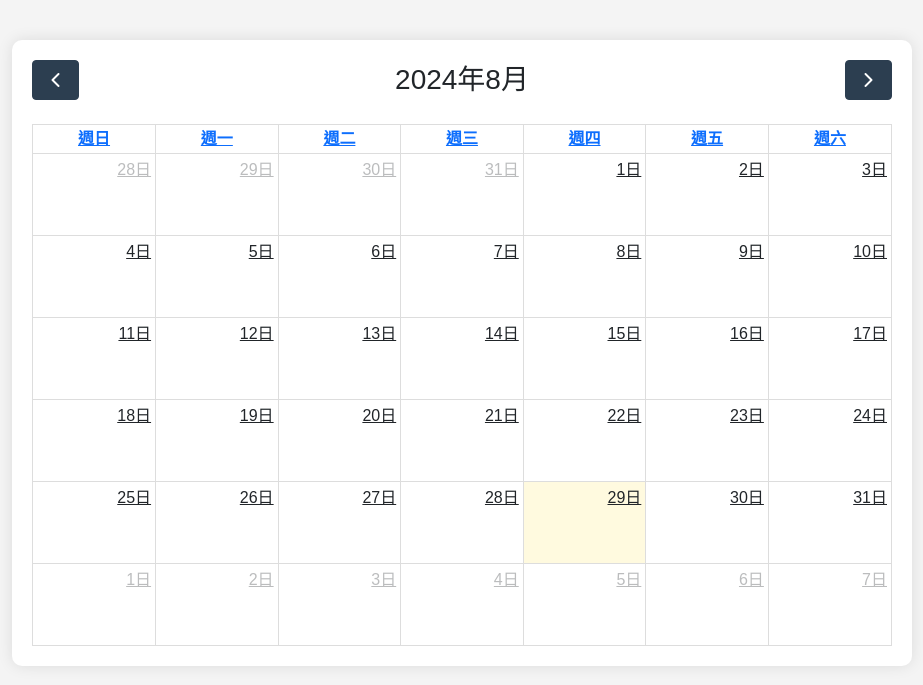
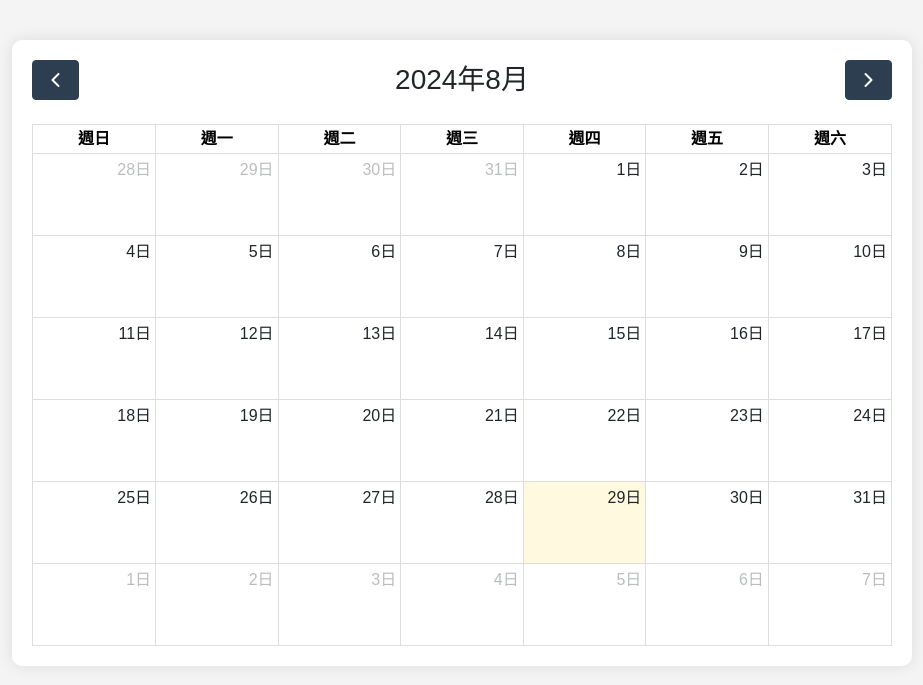
Before and after one commit to INFINITE0524/Appointment-Bot, a Flask app: page /appointment in a window 1280 px wide. Shown: the top 685 px of the page, without its empty margins (178-1101 px from the left). Run offline with Flask 3, Linux system fonts and the light colour scheme; data that the repository does not hold is empty; some libraries are stand-ins or nearby versions.

Commit message:
Update appointment.html

```diff
--- a/templates/appointment.html
+++ b/templates/appointment.html
@@ -58,7 +58,7 @@
         .modal-content {
             background-color: #fff;
             margin: 5% auto;
-            padding: 20px;
+            padding: 20px 20px 0px 20px;
             border: 1px solid #888;
             width: 80%;
             max-width: 500px;
@@ -83,13 +83,17 @@
         button {
             background-color: #ff5722;
             color: white;
-            padding: 10px 20px;
+            padding: 5px 10px;
             border: none;
             border-radius: 5px;
             cursor: pointer;
         }
         button:hover {
             background-color: #e64a19;
+        }
+        a {
+            color: #000;
+            text-decoration: none;
         }
     </style>
 </head>
```
